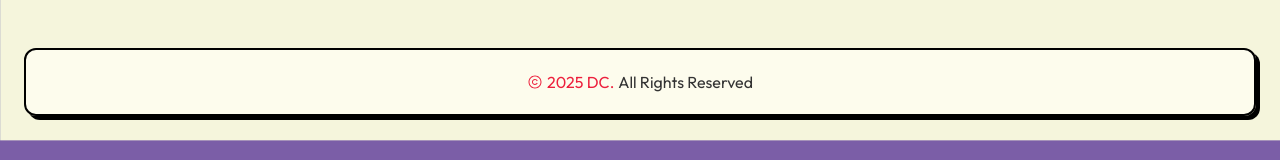
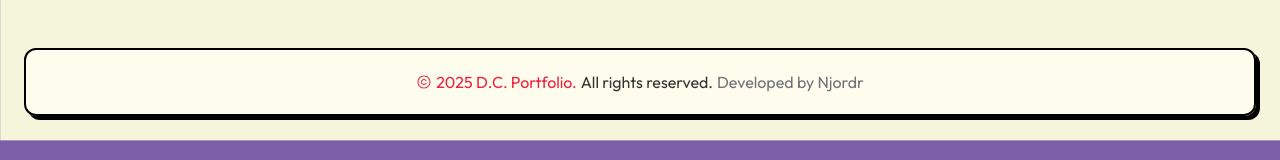
Before and after one commit to njordulv/portfolio, a React (Vite) app: page / in a window 1280 px wide. Shown: the part 5657-5817 px from the top of the page. Built offline with nearby package versions, Linux system fonts and the light colour scheme; no server answers.

Commit message:
refactor: update footer texts with configs

```diff
--- a/package.json
+++ b/package.json
@@ -1,7 +1,7 @@
 {
   "name": "portfolio",
   "private": true,
-  "version": "1.5.0",
+  "version": "1.5.1",
   "type": "module",
   "scripts": {
     "dev": "vite",
--- a/src/components/Footer.tsx
+++ b/src/components/Footer.tsx
@@ -1,4 +1,6 @@
 import { LiaCopyrightSolid } from 'react-icons/lia'
+import { siteConfig } from '@/config/site'
+import { Link } from 'react-router-dom'
 
 const Footer = () => {
   const date = new Date()
@@ -8,9 +10,18 @@ const Footer = () => {
     <footer className="flex flex-row items-center justify-center p-5 gap-1 bg-coal/80 rounded-xl border-2 border-black shadow-xl">
       <span className="text-red dark:text-primary flex items-center gap-1">
         <LiaCopyrightSolid />
-        {year} {`DC`}.
+        {year} {siteConfig.footer.title}.{' '}
       </span>
-      <span className="text-color">All Rights Reserved</span>
+      <span className="text-color">{siteConfig.footer.rights}</span>
+      <span className="text-zinc-400">
+        {siteConfig.footer.developed}
+        <Link
+          to={siteConfig.links.github}
+          className="dark:hover:text-primary hover:text-danger transition-all"
+        >
+          {siteConfig.author}
+        </Link>
+      </span>
     </footer>
   )
 }
--- a/src/config/site.ts
+++ b/src/config/site.ts
@@ -79,6 +79,11 @@ export const siteConfig = {
     title: '404 - Page Not Found',
     description: `Oops! The page you're looking for doesn't exist`,
     button: 'Go back to Home',
+  },
+  footer: {
+    title: 'D.C. Portfolio',
+    rights: 'All rights reserved.',
+    developed: 'Developed by ',
   },
   navItems: [
     {
```
Also changed, not shown: 1 other file (tests, documents, lock files or other folders).
